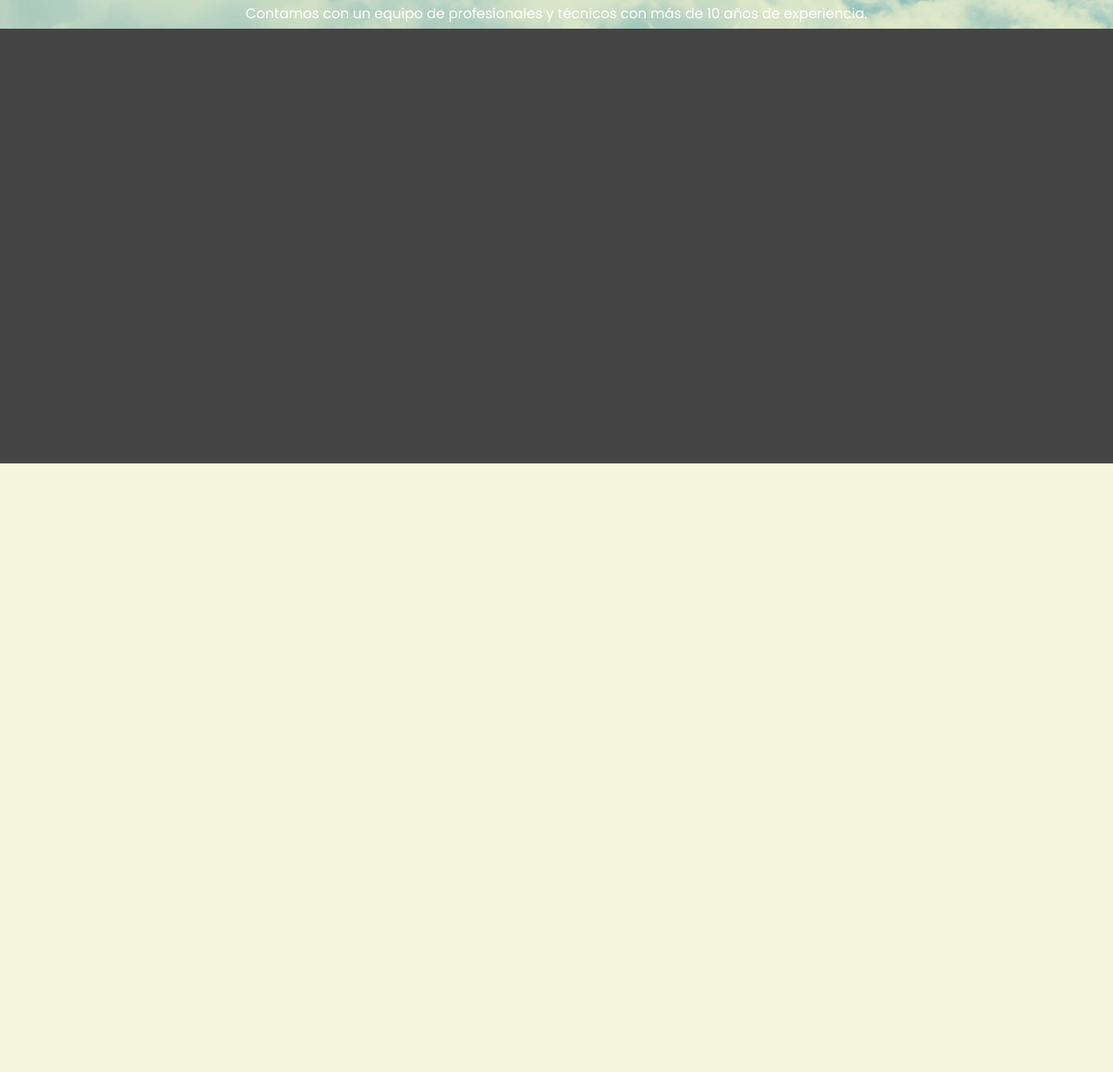
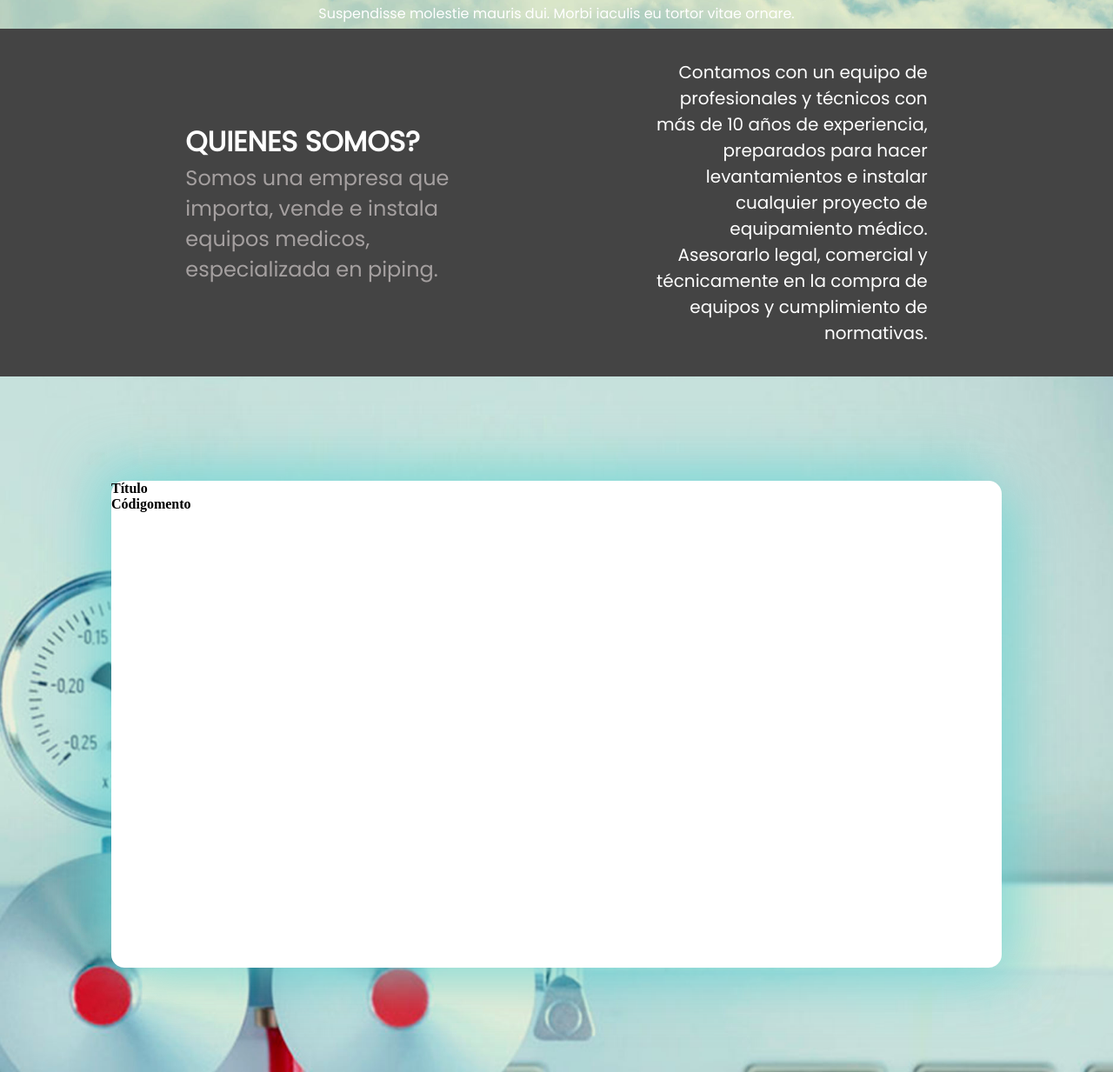
Before and after one commit to gurkenpoo/landingSass, a plain HTML site: page root/index.html in a window 1280 px wide. Shown: the part 667-1900 px from the top of the page at 87% size. Before the commit the page ends 1200 px from the top, so only its background shows below. Drawn offline with Linux system fonts and the light colour scheme.

Commit message:
agrega quienes somos, parallax

```diff
--- a/root/css/_mainBody.scss
+++ b/root/css/_mainBody.scss
@@ -28,7 +28,56 @@ $fontTextM : 'Montserrat', sans-serif;
     width: 40%;
     }
 }
-aside {
-  height: 500px;
+.secondSection {
+  height: 400px;
+  font-family: $fontTextP;
   background-color: #444;
+  display: flex;
+  flex-direction: row;
+  justify-content: space-evenly;
+  align-items: center;
+  p {
+    font-size: 20px;
+    color: #fff;
+    width: 25%;
+    text-align: right;
+  }
+  .somos{
+    display: flex;
+    flex-direction: column;
+    justify-content: center;
+    width: 25%;
+
+    > .title, h2{
+    text-align: left;
+    }
+    .title {
+      font-size: 2rem;
+      font-weight: bold;
+      color: #fff;
+      }
+      h2 {
+        font-size: 1.5rem;
+        font-weight: 100;
+        color: #a5a0a0;
+      }
+  }
 }
+.second.parallax {
+  background-image: url(../img/header_background_placeholder2.jpg);
+  min-height: 800px;
+  .floatingSection {
+    display: flex;
+    width: 100%;
+    justify-content: center;
+    align-items: center;
+  .innerBox{
+    background-color: #fff;
+    width: 80%;
+    height: 70%;
+    border-radius: 15px;
+    box-shadow:  20px 20px 60px #5fd4d48e,
+             -20px -20px 60px #5fd4d48e;
+    }
+  }
+}
--- a/root/css/main.scss
+++ b/root/css/main.scss
@@ -10,6 +10,7 @@
     box-sizing: border-box;
     margin: 0;
     padding: 0;
+    font-size: 100%;
 }
 body {
     background-color: beige;
--- a/root/index.html
+++ b/root/index.html
@@ -42,15 +42,24 @@
                     Trabajamos para que puedas respirar tranquilo.
                 </h1>
                 <span class="subTitle">
-                    Contamos con un equipo de profesionales y técnicos con más de 10 años de experiencia.
-                </span>
+                    Suspendisse molestie mauris dui. Morbi iaculis eu tortor vitae ornare.
             </section>
         </div>
         <aside class="secondSection">
             <div class="somos">
-
+                <h1 class="title">QUIENES SOMOS?</h1>
+                <h2>Somos una empresa que importa, vende e instala equipos medicos, especializada en piping.</h2>
             </div>
+                <p>Contamos con un equipo de profesionales y técnicos con más de 10 años de experiencia, preparados para hacer levantamientos e instalar cualquier proyecto de equipamiento médico. Asesorarlo legal, comercial y técnicamente en la compra de equipos y cumplimiento de normativas.</p>
         </aside>
+    <div class="second parallax">
+        <section class="floatingSection">
+            <div class="innerBox">
+                <h2 class="title">Título</h2>
+                <h3 class="title">Códigomento</h3>
+            </div>
+        </section>
+    </div>
 
     </main>
 
```
Also changed, not shown: root/css/main.css, root/img/dragerlogo.png (added), root/img/ucchristuslogo.png (added), 1 other file.
